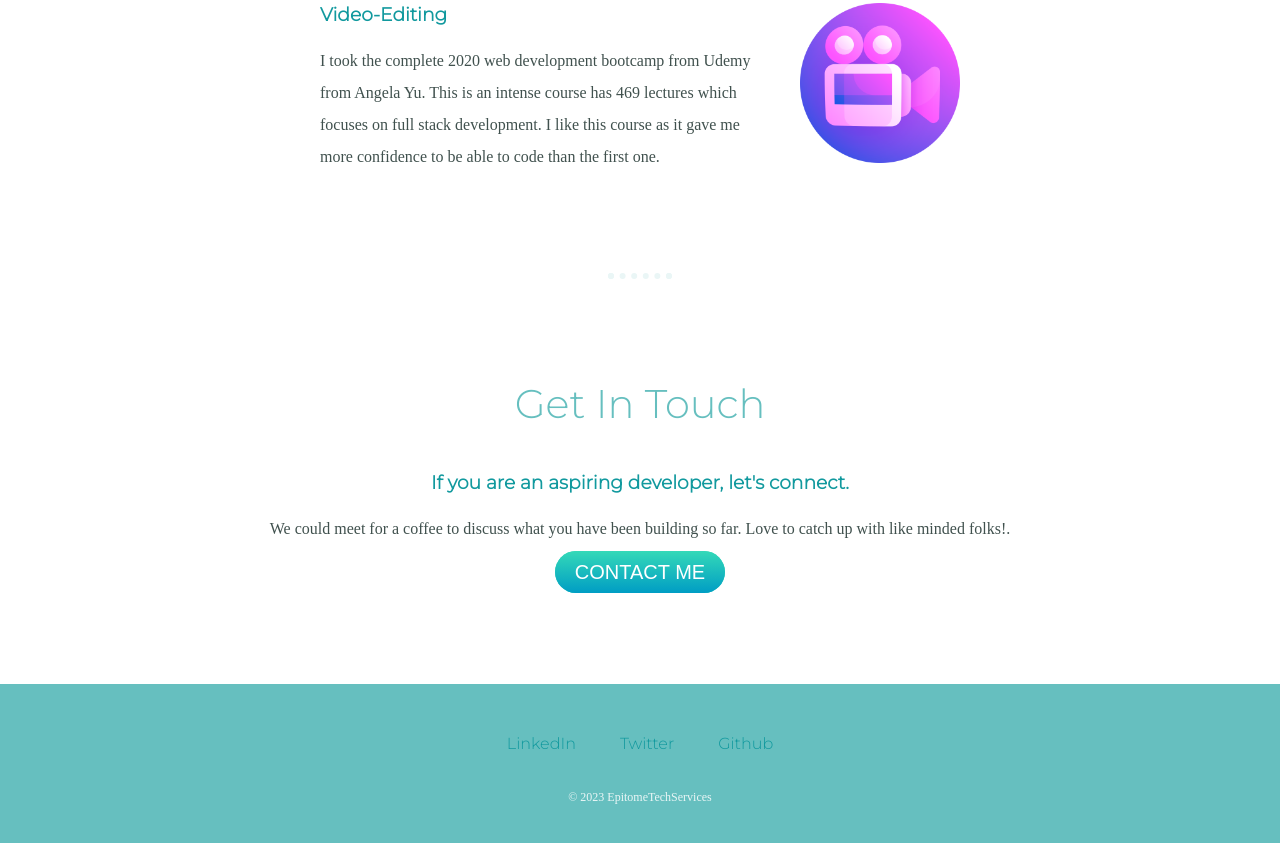
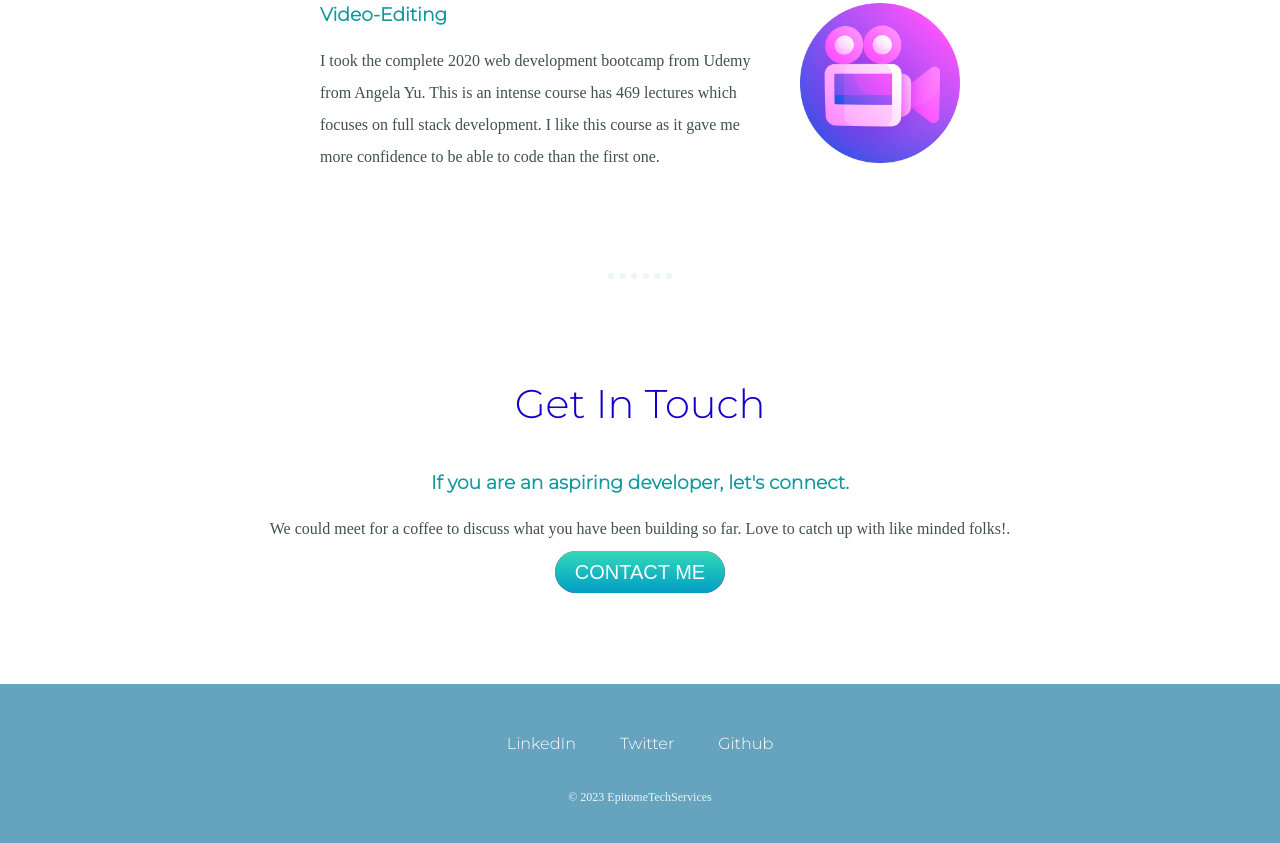
Before and after one commit to EpitomeTechServices/testmysite, a plain HTML site: page index.html in a window 1280 px wide. Shown: the part 1873-2716 px from the top of the page. Drawn offline with Linux system fonts and the light colour scheme.

Commit message:
Update stylefinal.css

```diff
--- a/stylefinal.css
+++ b/stylefinal.css
@@ -5,15 +5,15 @@ body {
   text-align: center;
 }
 
-h1 {
-  color: #66bfbf;
+h1 {https://github.com/EpitomeTechServices/testmysite/blob/main/stylefinal.css
+  color: grey;
   font-size: 5.625rem;
   margin: 50px auto 0 auto;
   font-family: "Sacramento", cursive;
 }
 
 h2 {
-  color: #66bfbf;
+  color: #1400cc;
   font-family: "Montserrat", sans-serif;
   font-size: 2.5rem;
   font-weight: normal;
@@ -44,7 +44,7 @@ a {
 }
 
 a:hover {
-  color: #eaf6f6;
+  color: #000000;
 }
 
 .top-container {
@@ -58,8 +58,9 @@ a:hover {
 }
 
 .bottom-container {
-  background-color: #66bfbf;
+  background-color: #66a3bf;
   padding: 50px 0 20px;
+
 }
 
 .skill-row {
@@ -110,9 +111,12 @@ a:hover {
 .profilep {
   width: 180px;
 }
+
+
+
 .btn {
-  background: #34d9b8;
-  background-image: -webkit-linear-gradient(top, #34d9b8, #009dc4);
+  background: #ff0a0a;
+  background-image: -webkit-linear-gradient(top, #ffffff, #c1e5ee);
   background-image: -moz-linear-gradient(top, #34d9b8, #009dc4);
   background-image: -ms-linear-gradient(top, #34d9b8, #009dc4);
   background-image: -o-linear-gradient(top, #34d9b8, #009dc4);
@@ -136,3 +140,7 @@ a:hover {
   background-image: linear-gradient(to bottom, #fccc3c, #d93434);
   text-decoration: none;
 }
+
+.footer-link{
+  color: #ffffff;
+}
```
